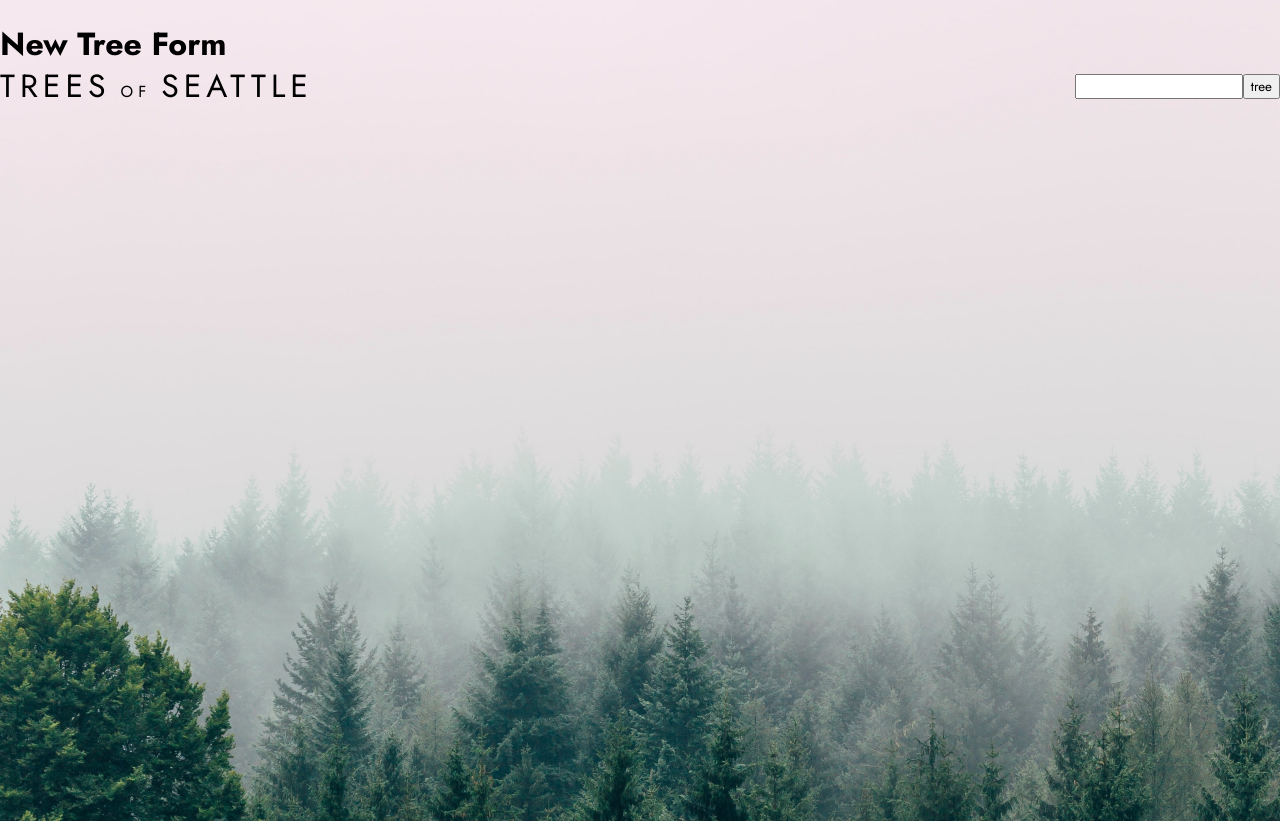
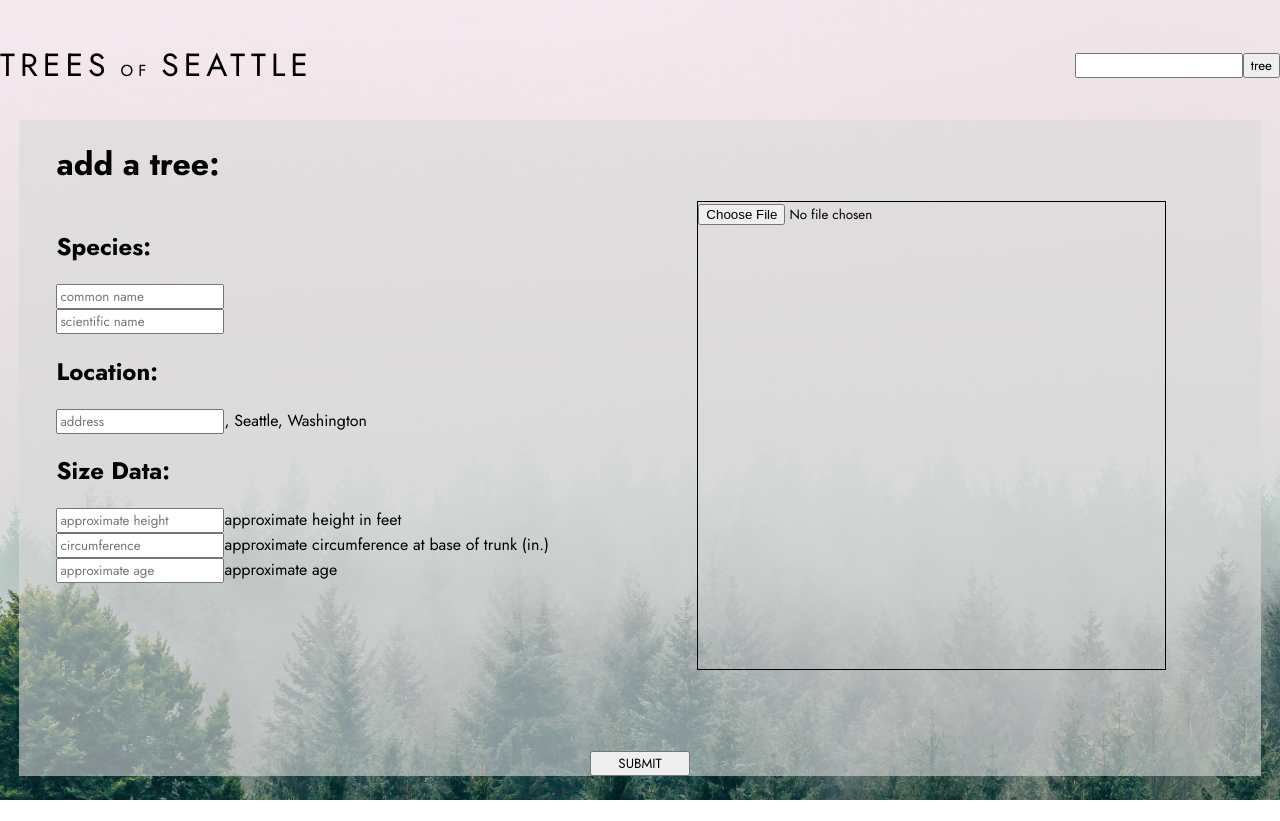
Before and after one commit to sam-rice/trees-of-seattle, a React (Create React App) app: page /new-tree in a window 1280 px wide. After the commit the page ends 800 px from the top, so only its background shows below. Built offline with nearby package versions, Linux system fonts and the light colour scheme.

Commit message:
add controlled form to NewTreeForm

```diff
--- a/src/Components/App/App.tsx
+++ b/src/Components/App/App.tsx
@@ -1,4 +1,4 @@
-import React from "react"
+import { FC } from "react"
 import { Routes, Route } from "react-router-dom"
 
 import "./_App.scss"
@@ -7,7 +7,7 @@ import MapView from "../MapView/MapView"
 import TreeDetails from "../TreeDetails/TreeDetails"
 import NewTreeForm from "../NewTreeForm/NewTreeForm"
 
-const App = () => {
+const App: FC = () => {
   return (
     <>
       <Header />
--- a/src/Components/Header/Header.tsx
+++ b/src/Components/Header/Header.tsx
@@ -1,8 +1,8 @@
-import { useState } from "react"
+import { useState, FC } from "react"
 
 import "./_Header.scss"
 
-const Header = () => {
+const Header: FC = () => {
   const [filter, setFilter] = useState("")
 
   return (
--- a/src/Components/MapView/MapView.tsx
+++ b/src/Components/MapView/MapView.tsx
@@ -1,12 +1,14 @@
+import { FC } from "react"
 import { Outlet } from "react-router-dom"
 import { MapContainer, TileLayer, Marker, Popup } from "react-leaflet"
 
 import "./_MapView.scss"
 import PopupContent from "../PopupContent/PopupContent"
 import testData from "../../testData.json"
+import { TreeObject } from "../../TypeUtilities/Interfaces"
 
-const MapView = () => {
-  const markers = testData.map(tree => {
+const MapView: FC = () => {
+  const markers = testData.map((tree: TreeObject) => {
     return (
       <Marker
         position={[Number(tree.lat), Number(tree.long)]}
--- a/src/Components/NewTreeForm/NewTreeForm.tsx
+++ b/src/Components/NewTreeForm/NewTreeForm.tsx
@@ -1,9 +1,101 @@
+import { FC, useState } from "react"
 
 import "./_NewTreeForm.scss"
 
-const NewTreeForm = () => {
+const NewTreeForm: FC = () => {
+  const [speciesCommon, setSpeciesCommon] = useState("")
+  const [speciesSci, setSpeciesSci] = useState("")
+  const [address, setAddress] = useState("")
+  const [height, setHeight] = useState("")
+  const [circ, setCirc] = useState("")
+  const [age, setAge] = useState("")
+
+  const handleSubmit = (e: React.SyntheticEvent): void => {
+    e.preventDefault()
+  }
+
   return (
-    <h1>New Tree Form</h1>
+    <main className="form-main" onSubmit={e => handleSubmit(e)}>
+      <form className="form">
+        <div className="form__top">
+          <div className="form__top__left">
+            <h1>add a tree:</h1>
+            <div className="form__top__left__species-name">
+              <h2>Species:</h2>
+              <label>
+                <span className="label-hidden">common name:</span>
+                <input
+                  type="text"
+                  placeholder="common name"
+                  value={speciesCommon}
+                  onChange={e => setSpeciesCommon(e.target.value)}
+                />
+              </label>
+              <label>
+                <span className="label-hidden">scientific name:</span>
+                <input
+                  type="text"
+                  placeholder="scientific name"
+                  value={speciesSci}
+                  onChange={e => setSpeciesSci(e.target.value)}
+                />
+              </label>
+            </div>
+            <div className="form__top__left__location">
+              <h2>Location:</h2>
+              <label>
+                <span className="label-hidden">address:</span>
+                <input
+                  type="text"
+                  placeholder="address"
+                  value={address}
+                  onChange={e => setAddress(e.target.value)}
+                />
+                , Seattle, Washington
+              </label>
+            </div>
+            <div className="form__top__left__stats">
+              <h2>Size Data:</h2>
+              <label>
+                <input
+                  type="number"
+                  placeholder="approximate height"
+                  value={height}
+                  onChange={e => setHeight(e.target.value)}
+                />
+                approximate height in feet
+              </label>
+              <label>
+                <input
+                  type="number"
+                  placeholder="circumference"
+                  value={circ}
+                  onChange={e => setCirc(e.target.value)}
+                />
+                {"approximate circumference at base of trunk (in.)"}
+              </label>
+              <label>
+                <input
+                  type="number"
+                  placeholder="approximate age"
+                  value={age}
+                  onChange={e => setAge(e.target.value)}
+                />
+                approximate age
+              </label>
+            </div>
+          </div>
+          <div className="form__top__right">
+            <div className="form__top__right__img-frame">
+              <input type="file" />
+            </div>
+          </div>
+        </div>
+        <button className="form__submit" type="submit">
+          SUBMIT
+        </button>
+      </form>
+    </main>
   )
 }
 
--- a/src/Components/NewTreeForm/_NewTreeForm.scss
+++ b/src/Components/NewTreeForm/_NewTreeForm.scss
@@ -1,2 +1,70 @@
 @use "src/StyleUtilities/variables";
 @use "src/StyleUtilities/mixins";
+
+.form-main {
+  display: flex;
+  justify-content: center;
+  align-items: flex-end;
+  height: 100vh;
+  width: 100vw;
+}
+
+.form {
+  display: flex;
+  flex-direction: column;
+  align-items: center;
+  background-color: #d9d9d99a;
+  height: 82%;
+  width: min(97vw, 1500px);
+  margin-bottom: 3vh;
+}
+
+.form__top {
+  display: flex;
+  justify-content: center;
+  height: 100%;
+  width: 100%;
+}
+
+.form__top__left {
+  width: 47%;
+}
+
+.form__top__left__species-name {
+  display: flex;
+  flex-direction: column;
+}
+
+.form__top__left__location {
+
+}
+
+.form__top__left__stats {
+  display: flex;
+  flex-direction: column;
+}
+
+.form__top__right {
+  display: flex;
+  align-items: center;
+  justify-content: center;
+  width: 47%;
+}
+
+.form__top__right__img-frame {
+  border: 1px solid black;
+  width: 80%;
+  aspect-ratio: 1 / 1;
+}
+
+.form__submit {
+  width: 100px;
+}
+
+
+
+
+
+.label-hidden {
+  display: none;
+}
--- a/src/Components/PopupContent/PopupContent.tsx
+++ b/src/Components/PopupContent/PopupContent.tsx
@@ -2,29 +2,19 @@ import { FC } from "react"
 
 import "./_PopupContent.scss"
 import treeImg from "../../assets/himalayan.jpeg"
+import { TreeObject } from "../../TypeUtilities/Interfaces"
 
 interface Props {
-  data: {
-    id: string
-    speciesCommon: string
-    speciesTaxo: string
-    height: string
-    age: string
-    author: string
-    img: string
-    address: string
-    neighborhood: string
-    lat: string
-    long: string
-  }
+  data: TreeObject
 }
 
 const PopupContent: FC<Props> = ({ data }) => {
   const {
     id,
     speciesCommon,
-    speciesTaxo,
+    speciesSci,
     height,
+    circ,
     age,
     author,
     img,
--- a/src/Components/TreeDetails/TreeDetails.tsx
+++ b/src/Components/TreeDetails/TreeDetails.tsx
@@ -1,7 +1,8 @@
+import { FC } from "react"
 
 import "./_TreeDetails.scss"
 
-const TreeDetails = () => {
+const TreeDetails: FC = () => {
   return (
     <h1>Tree Details</h1>
   )
--- /dev/null
+++ b/src/TypeUtilities/Interfaces.tsx
@@ -0,0 +1,14 @@
+export interface TreeObject {
+  id: string
+  speciesCommon: string
+  speciesSci: string
+  height: string
+  circ: string
+  age: string
+  author: string
+  img: string
+  address: string
+  neighborhood: string
+  lat: string
+  long: string
+}
--- a/src/testData.json
+++ b/src/testData.json
@@ -2,8 +2,9 @@
   {
     "id": "1",
     "speciesCommon": "Deodar Cedar",
-    "speciesTaxo": "Cedrus Deodora",
+    "speciesSci": "Cedrus Deodora",
     "height": "110",
+    "circ": "300",
     "age": "91",
     "author": "Sam Rice",
     "img": "src/assets/himalayan.jpeg",
@@ -15,8 +16,9 @@
   {
     "id": "2",
     "speciesCommon": "Deodar Cedar 2",
-    "speciesTaxo": "Cedrus Deodora 3",
+    "speciesSci": "Cedrus Deodora 3",
     "height": "120",
+    "circ": "300",
     "age": "92",
     "author": "Peter Tilton",
     "img": "../../assets/himalayan.jpeg",
@@ -28,8 +30,9 @@
   {
     "id": "3",
     "speciesCommon": "Deodar Cedar 3",
-    "speciesTaxo": "Cedrus Deodora 3",
+    "speciesSci": "Cedrus Deodora 3",
     "height": "130",
+    "circ": "300",
     "age": "93",
     "author": "Hannah Crane",
     "img": "../../assets/himalayan.jpeg",
```
